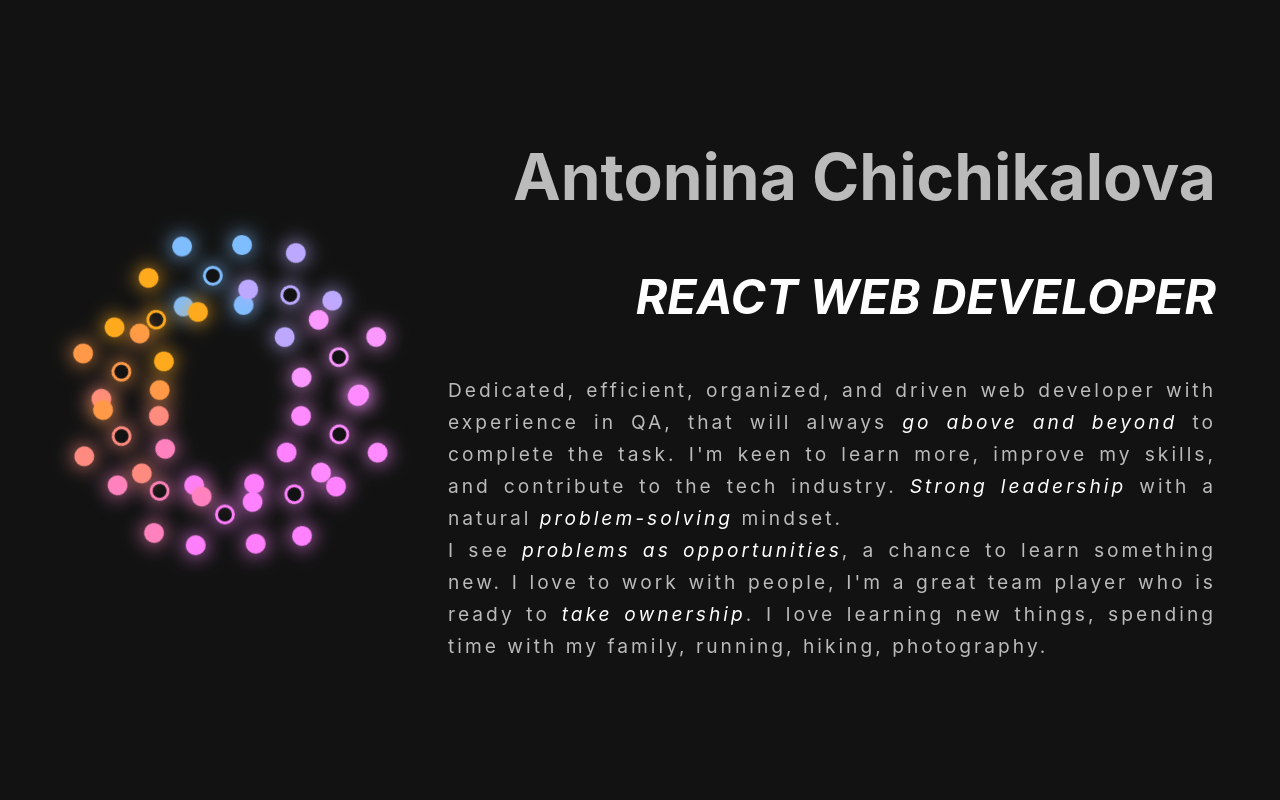
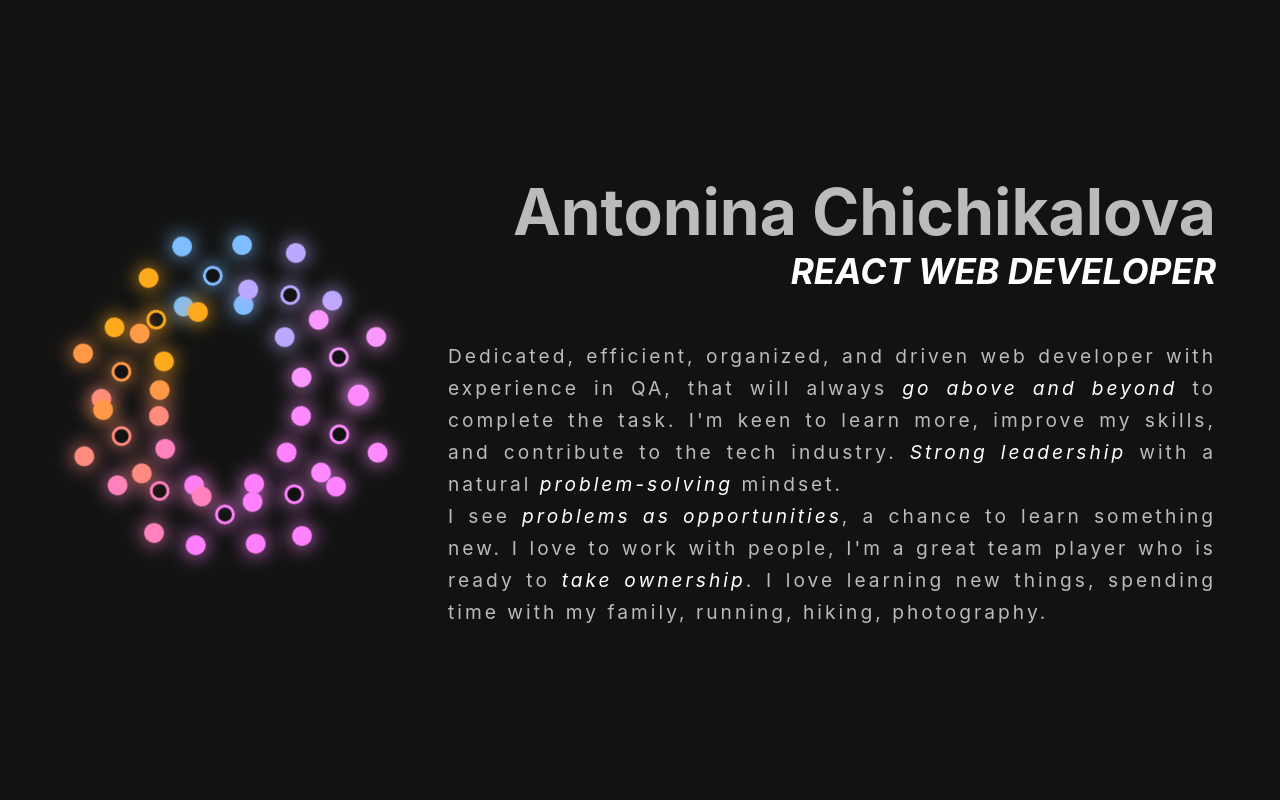
Before and after one commit to achichikalova/portfolio, a React (Create React App) app: page / in a window 1280 px wide. Shown: the top 800 px of the page. Built offline with nearby package versions, Linux system fonts and the light colour scheme.

Commit message:
fix style

```diff
--- a/src/components/About.scss
+++ b/src/components/About.scss
@@ -81,11 +81,10 @@
 
     h2 {
       font-size: clamp(3rem, 8vw, 4rem);
-      margin-bottom: 4vw;
     }
 
     h3 {
-      font-size: clamp(1.2rem, 8vw, 3rem);
+      font-size: clamp(1.1rem, 8vw, 2.2rem);
       text-transform: uppercase;
       margin-bottom: 3rem;
     }
```
